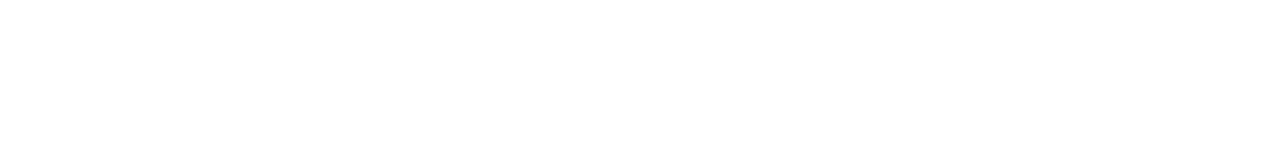
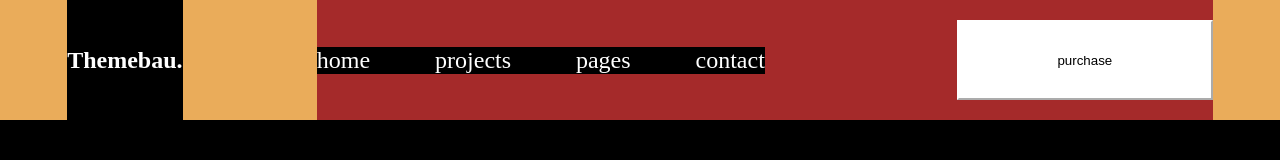
Before and after one commit to AshwagAlharthi/Themebau-Website-W2D2, a plain HTML site: page index.html in a window 1280 px wide. Drawn offline with Linux system fonts and the light colour scheme.

Commit message:
add navbar

```diff
--- a/index.html
+++ b/index.html
@@ -1,12 +1,34 @@
 <!DOCTYPE html>
 <html lang="en">
+
 <head>
     <meta charset="UTF-8">
     <meta name="viewport" content="width=device-width, initial-scale=1.0">
     <title>Document</title>
     <link rel="stylesheet" href="style.css">
 </head>
+
 <body>
+    <nav class="navbar-container">
+        <div class="div-h1">
+            <h1>Themebau.</h1>
+        </div>
+        <div class="div-list-button">
+            <div class="div-list">
+                <ul class="navbar-list">
+                    <li>home</li>
+                    <li>projects</li>
+                    <li>pages</li>
+                    <li>contact</li>
+                </ul>
+            </div>
+            <div>
+                <button class="navbar-button">
+                    purchase
+                </button>
+            </div>
+        </div>
+    </nav>
+</body>
 
-</body>
 </html>
--- a/style.css
+++ b/style.css
@@ -0,0 +1,47 @@
+* {
+    padding: 0%;
+    margin: 0%;
+    background-color: black;
+}
+
+.navbar-container {
+    color: white;
+    background-color: rgb(234, 172, 90);
+    display: flex;
+    justify-content: space-around;
+    height: 15vh;
+}
+
+.div-list-button{
+    background-color: brown;
+    font-size: 1.5rem;
+    width: 70%;
+    display: flex;
+    justify-content: space-between;
+    align-items: center;
+}
+
+.div-list{
+    background-color: red;
+    font-size: 1.5rem;
+    width: 50%;
+}
+
+.navbar-list{
+    list-style: none;
+    display: flex;
+    justify-content: space-between;
+}
+
+.navbar-button {
+    background-color: white;
+    padding: 10px;
+    width: 20vw;
+    height: 10vh;
+    border-color: white;
+}
+
+.div-h1 {
+    display: flex;
+    align-items: center;
+}
```
